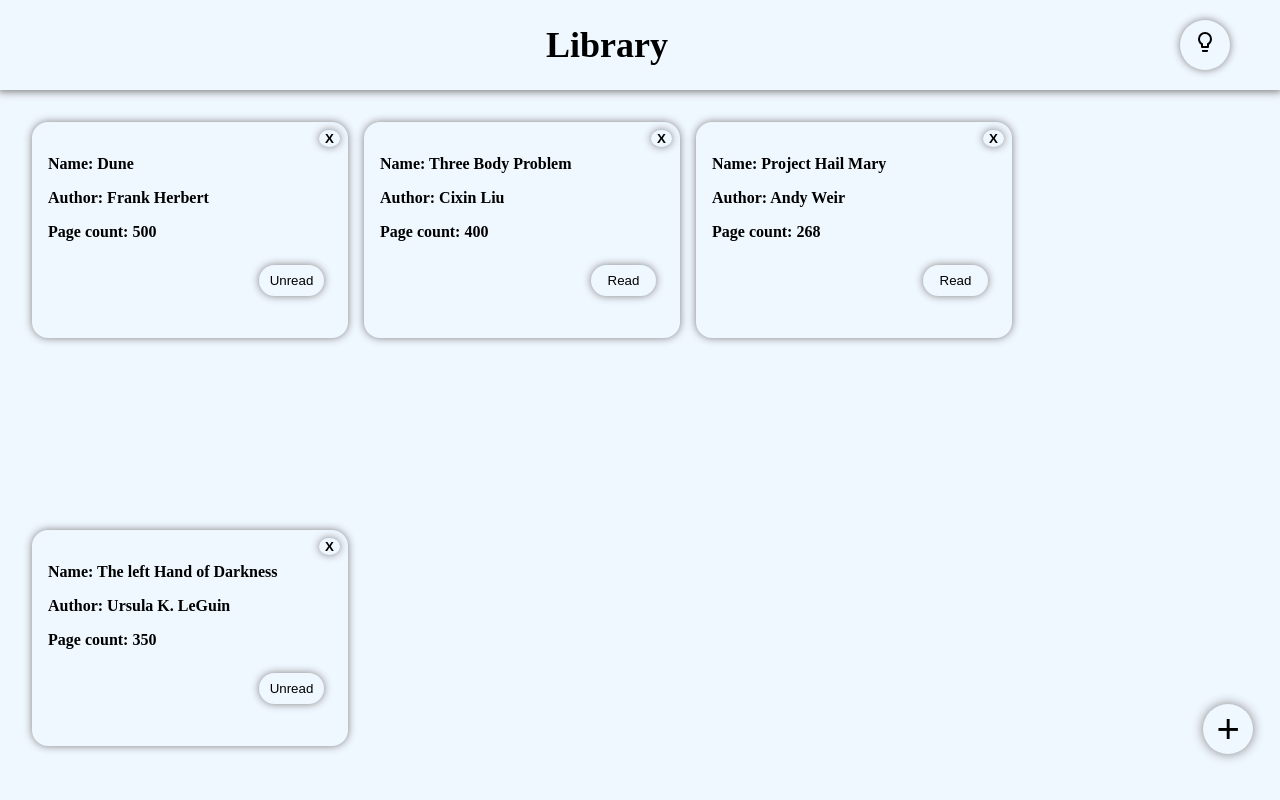
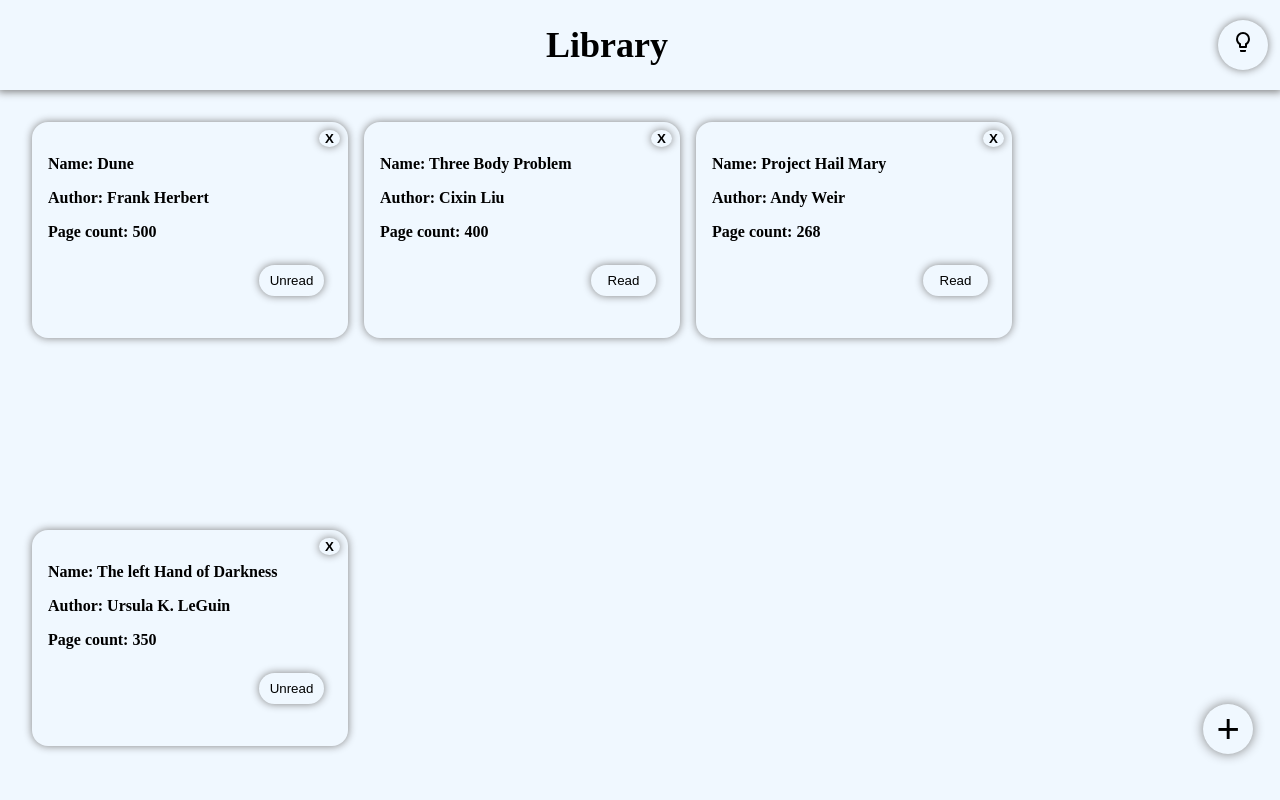
Before and after one commit to Pendulousss/library, a plain HTML site: page index.html in a window 1280 px wide. Shown: the top 800 px of the page. Drawn offline with Linux system fonts and the light colour scheme.

```diff
--- a/style.css
+++ b/style.css
@@ -107,7 +107,7 @@ dialog {
     width: 50px;
     border-radius: 100%;
     position: relative;
-    left: 40vw;
+    left: 43vw;
     border: none;
     cursor: pointer;
     font-size: 24px;
```
